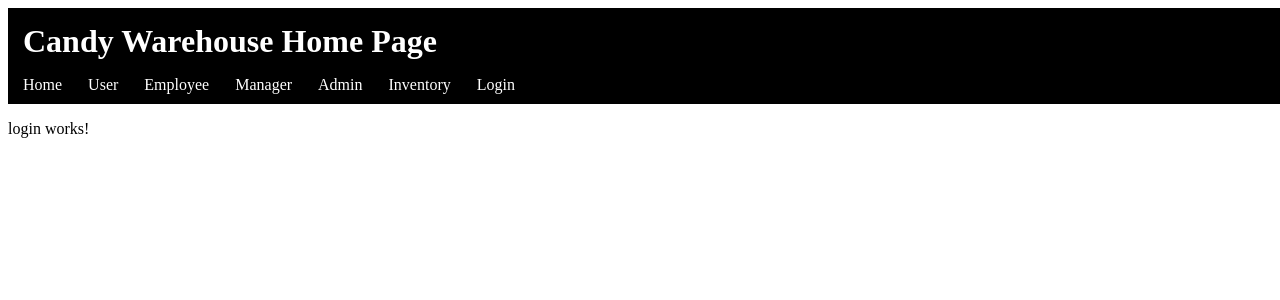
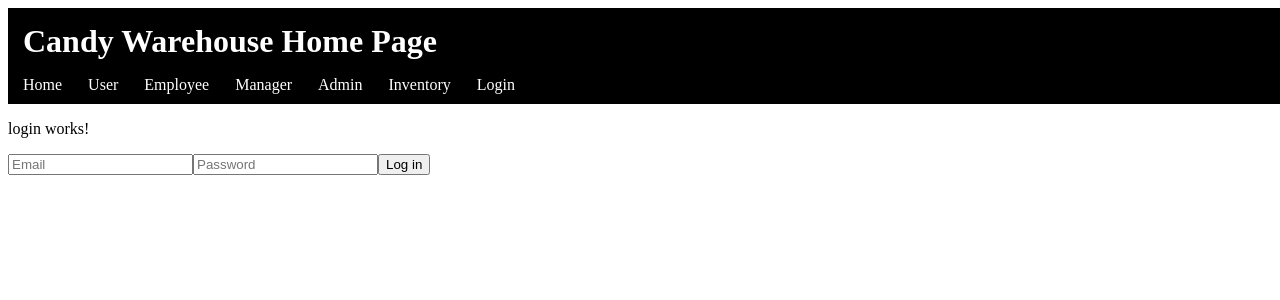
Before and after one commit to jeninec/Candy_Warehouse, an Angular app in the folder CandyWarehouseNG/: page /login in a window 1280 px wide. Shown: the top 300 px of the page. Built offline with nearby package versions, Linux system fonts and the light colour scheme.

Commit message:
commiting so i can pull front end models

```diff
--- a/CandyWarehouseNG/src/app/app.module.ts
+++ b/CandyWarehouseNG/src/app/app.module.ts
@@ -1,5 +1,7 @@
 import { NgModule } from '@angular/core';
 import { BrowserModule } from '@angular/platform-browser';
+import { FormsModule } from '@angular/forms';
+import { HttpClientModule } from '@angular/common/http'
 
 import { AppRoutingModule } from './app-routing.module';
 import { AppComponent } from './app.component';
@@ -22,7 +24,9 @@ import { LoginComponent } from './components/login/login.component';
   ],
   imports: [
     BrowserModule,
-    AppRoutingModule
+    AppRoutingModule,
+    FormsModule,
+    HttpClientModule
   ],
   providers: [],
   bootstrap: [AppComponent]
--- a/CandyWarehouseNG/src/app/components/login/login.component.html
+++ b/CandyWarehouseNG/src/app/components/login/login.component.html
@@ -1 +1,10 @@
 <p>login works!</p>
+
+
+<div>
+    <input [(ngModel)]="inputEmail" change="login()" type="text" placeholder="Email">
+
+    <input [(ngModel)]="inputPass" change="login()" type="text" placeholder="Password">
+
+    <button id="login">Log in</button>
+</div>
--- a/CandyWarehouseNG/src/app/components/login/login.component.ts
+++ b/CandyWarehouseNG/src/app/components/login/login.component.ts
@@ -6,10 +6,13 @@ import { Component, OnInit } from '@angular/core';
   styleUrls: ['./login.component.css']
 })
 export class LoginComponent implements OnInit {
-
+  email: string = ""
+  pass: string = ""
   constructor() { }
 
   ngOnInit(): void {
   }
 
+
+
 }
```
Also changed, not shown: CandyWarehouseNG/src/app/services/login-serv.service.ts (added, +20 -0 lines), 1 other file (tests, documents, lock files or other folders).
